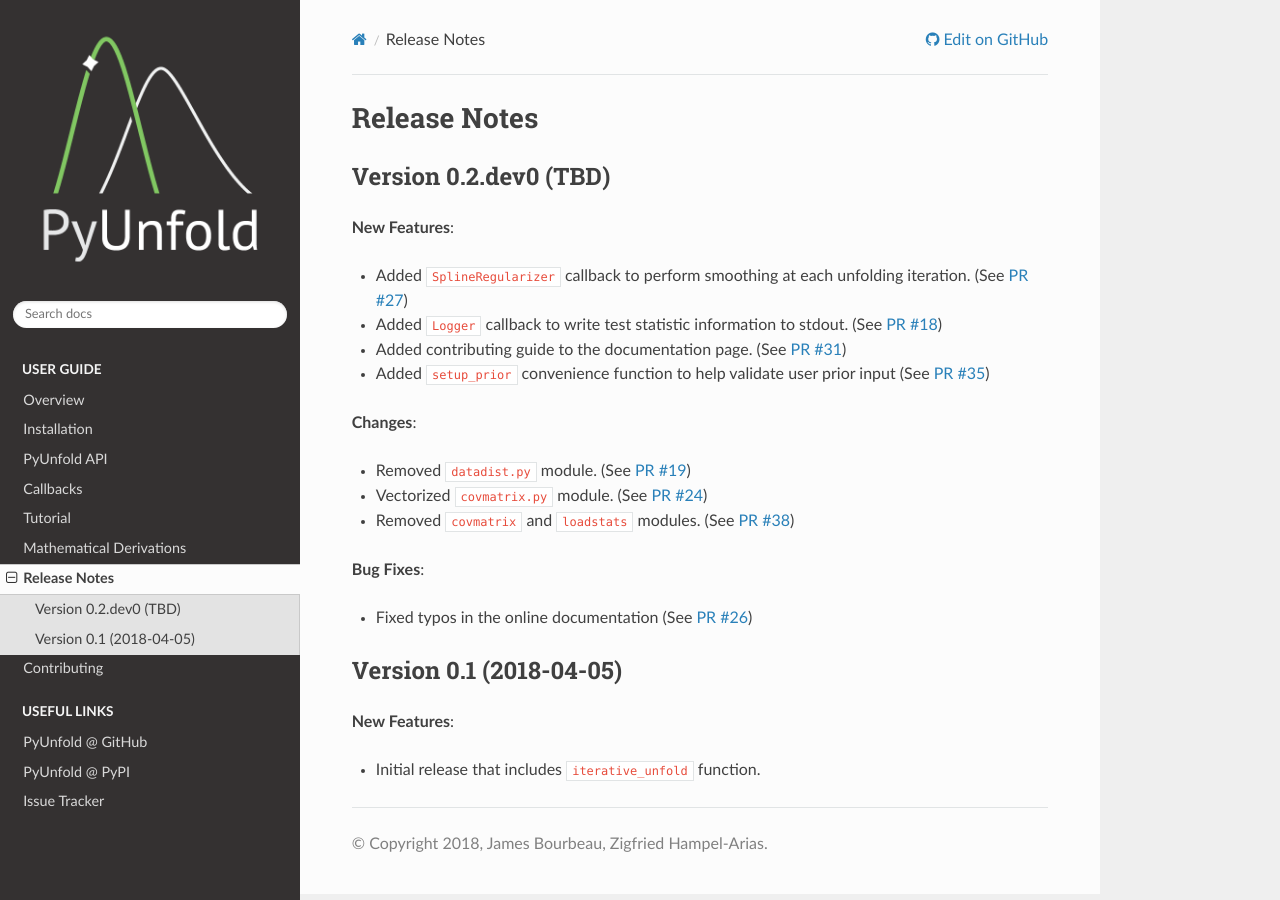
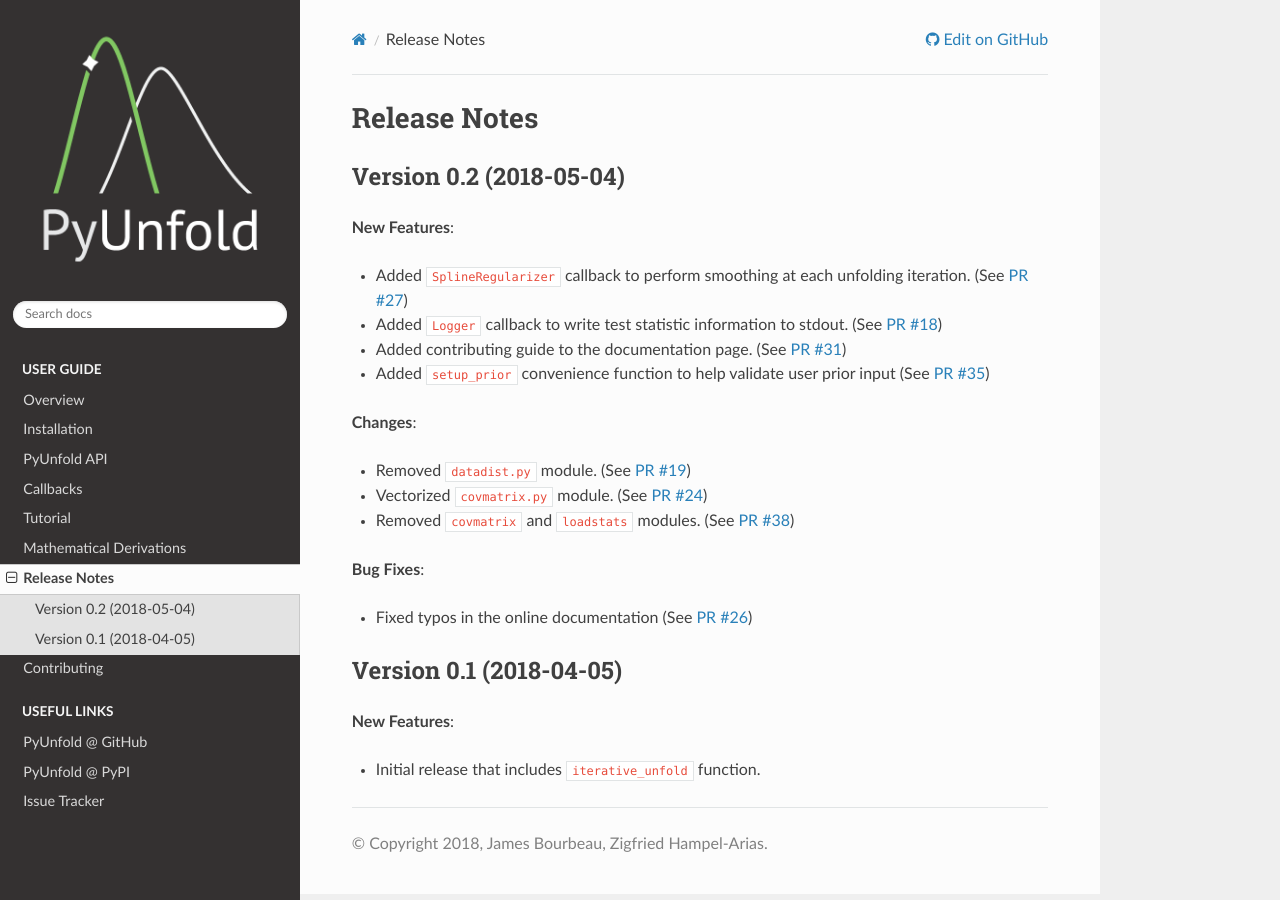
Before and after one commit to jrbourbeau/pyunfold, a Sphinx documentation site: the page built from docs/changelog.rst, in a window 1280 px wide. Built offline with Sphinx 7.4.7 and the Read the Docs theme 2.0.0, drawn with Linux system fonts in a browser that asks for light colours; the version number is read from the project's files by our own code.

Commit message:
Bumps version number to 0.2

```diff
--- a/docs/changelog.rst
+++ b/docs/changelog.rst
@@ -6,8 +6,8 @@
 Release Notes
 *************
 
-Version 0.2.dev0 (TBD)
-----------------------
+Version 0.2 (2018-05-04)
+------------------------
 
 **New Features**:
 
--- a/docs/conf.py
+++ b/docs/conf.py
@@ -26,9 +26,9 @@ copyright = u'2018, James Bourbeau, Zigfried Hampel-Arias'
 author = u'James Bourbeau, Zigfried Hampel-Arias'
 
 # The short X.Y version
-version = pyunfold.__version__
+version = ''
 # The full version, including alpha/beta/rc tags
-release = pyunfold.__version__
+release = ''
 
 
 # -- General configuration ---------------------------------------------------
--- a/pyunfold/__version__.py
+++ b/pyunfold/__version__.py
@@ -1,2 +1,2 @@
 
-__version__ = '0.2.dev0'
+__version__ = '0.2'
```
